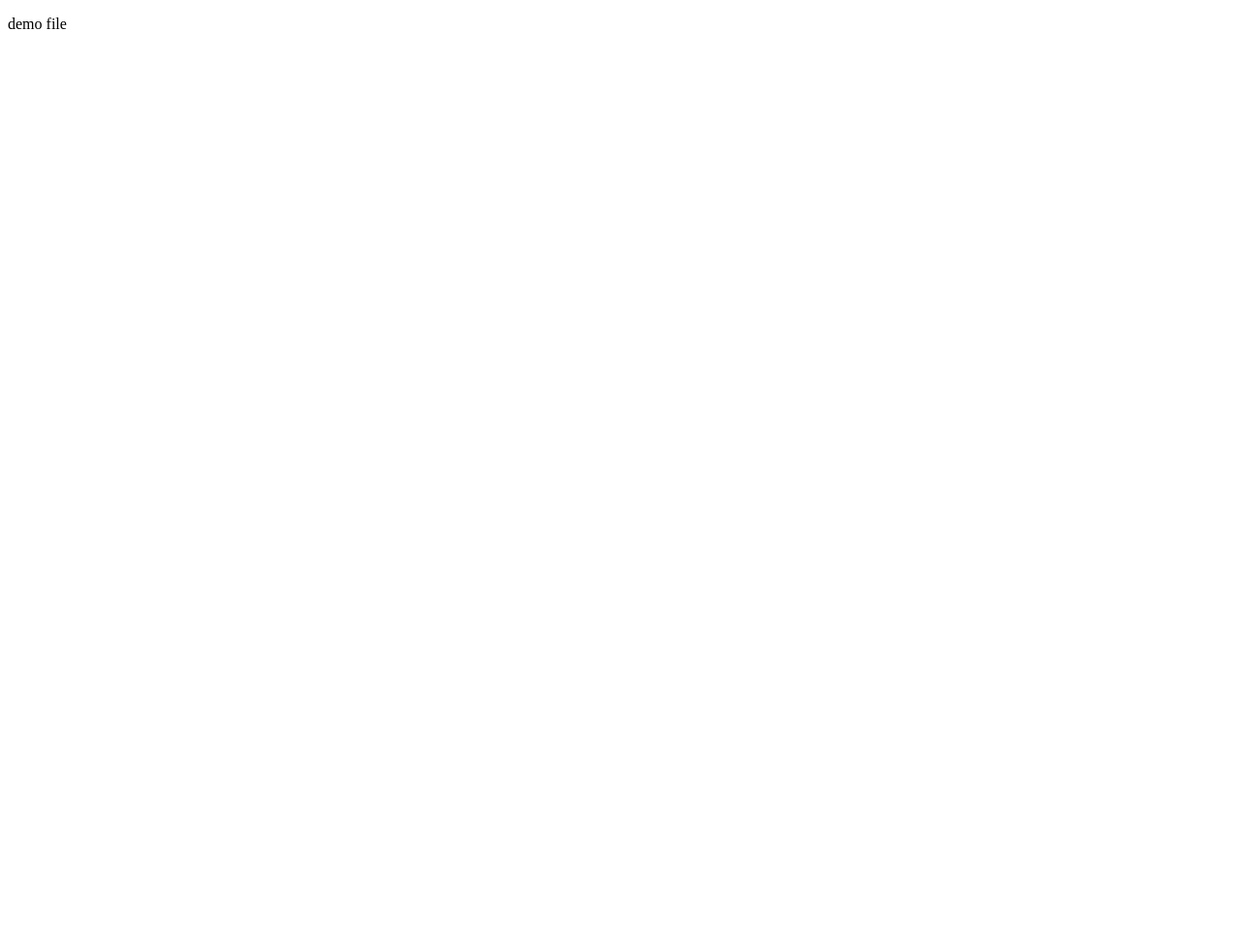
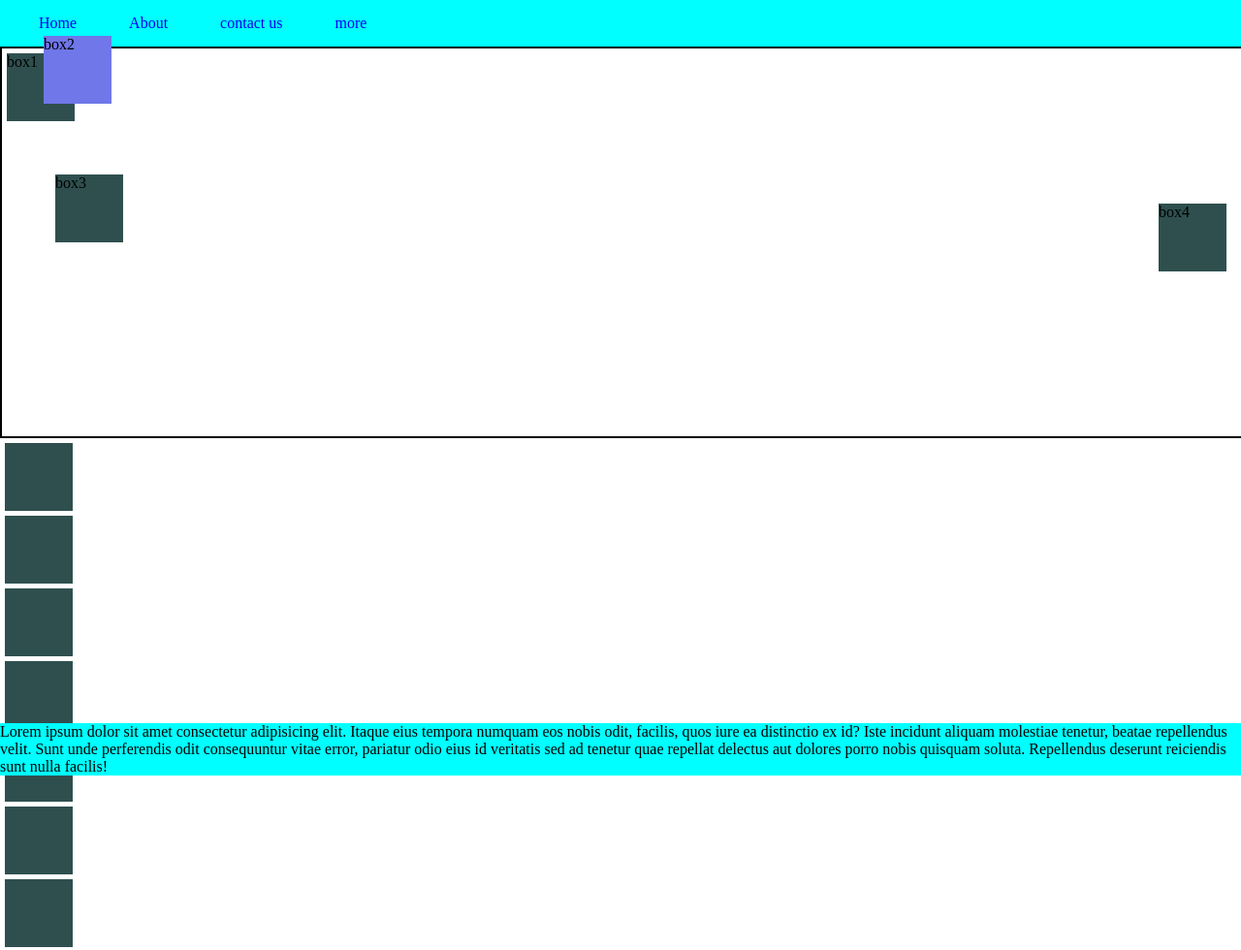
Before and after one commit to satyabrata8079/localrepo, a plain HTML site: page demo.html in a window 1280 px wide. Shown: the whole page at 97% size. Before the commit the page ends 800 px from the top, so only its background shows below. Drawn offline with Linux system fonts and the light colour scheme.

Commit message:
add header and footer

```diff
--- /dev/null
+++ b/demo.css
@@ -0,0 +1,51 @@
+*{
+    margin: 0;
+    padding: 0;
+}
+
+header{
+
+    background-color: aqua;
+    padding: 15px;
+
+}
+
+nav a{
+    margin: 25px;
+    text-decoration: none;
+}
+.box{
+    height: 70px;
+    width: 70px;
+    background-color: darkslategray;
+    margin: 5px;
+}
+.container{
+
+    height: 50vh;
+    width: 100%;
+    border: 2px solid;
+}
+#box1{
+    position: static;
+}
+#box2{
+    background-color: rgb(111, 119, 233);
+    position: absolute;
+    top: 2em;
+    left: 40px;
+}
+#box3{
+    position: relative;
+    top: 50px;
+    left: 50px;
+}
+#box4{
+    position: fixed;
+    right: 10px;
+}
+footer{
+    position: fixed;
+    bottom: 0;
+    background-color: aqua;
+}
--- a/demo.html
+++ b/demo.html
@@ -4,8 +4,36 @@
     <meta charset="UTF-8">
     <meta name="viewport" content="width=device-width, initial-scale=1.0">
     <title>Document</title>
+    <link rel="stylesheet" href="demo.css">
 </head>
 <body>
-    <p>demo file </p>
+    <header>
+        <nav>
+            <a href="#">Home</a>
+            <a href="#">About</a>
+            <a href="#">contact us</a>
+            <a href="#">more</a>
+        </nav>
+    </header>
+    <main>
+    <div class="container">
+        <div class="box" id="box1">box1</div>
+        <div class="box" id="box2">box2</div>
+        <div class="box" id="box3">box3</div>
+        <div class="box" id="box4">box4</div>
+
+    </div>
+    <div class="box"></div>
+    <div class="box"></div>
+    <div class="box"></div>
+    <div class="box"></div>
+    <div class="box"></div>
+    <div class="box"></div>
+    <div class="box"></div>
+    </main>
+    <footer>
+        Lorem ipsum dolor sit amet consectetur adipisicing elit. Itaque eius tempora numquam eos nobis odit, facilis, quos iure ea distinctio ex id? Iste incidunt aliquam molestiae tenetur, beatae repellendus velit.
+        Sunt unde perferendis odit consequuntur vitae error, pariatur odio eius id veritatis sed ad tenetur quae repellat delectus aut dolores porro nobis quisquam soluta. Repellendus deserunt reiciendis sunt nulla facilis!
+    </footer>
 </body>
 </html>
```
